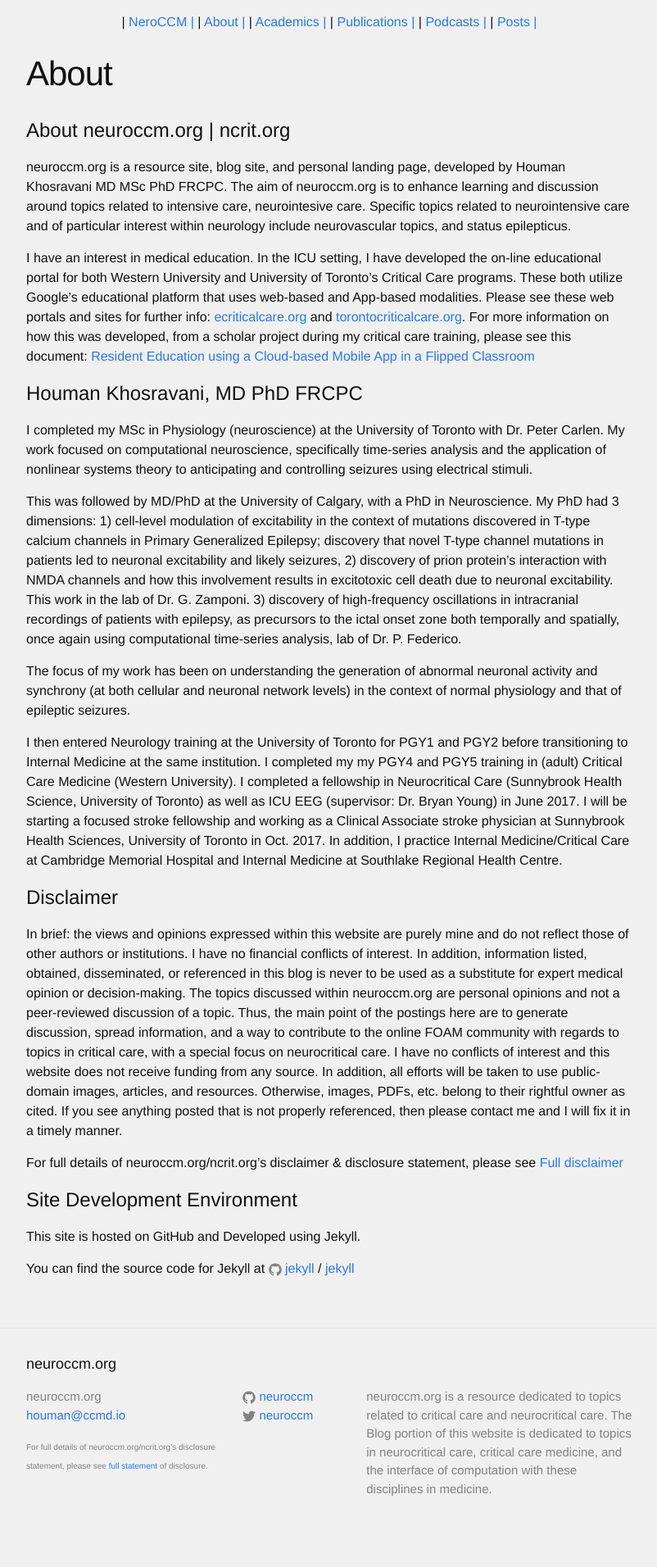
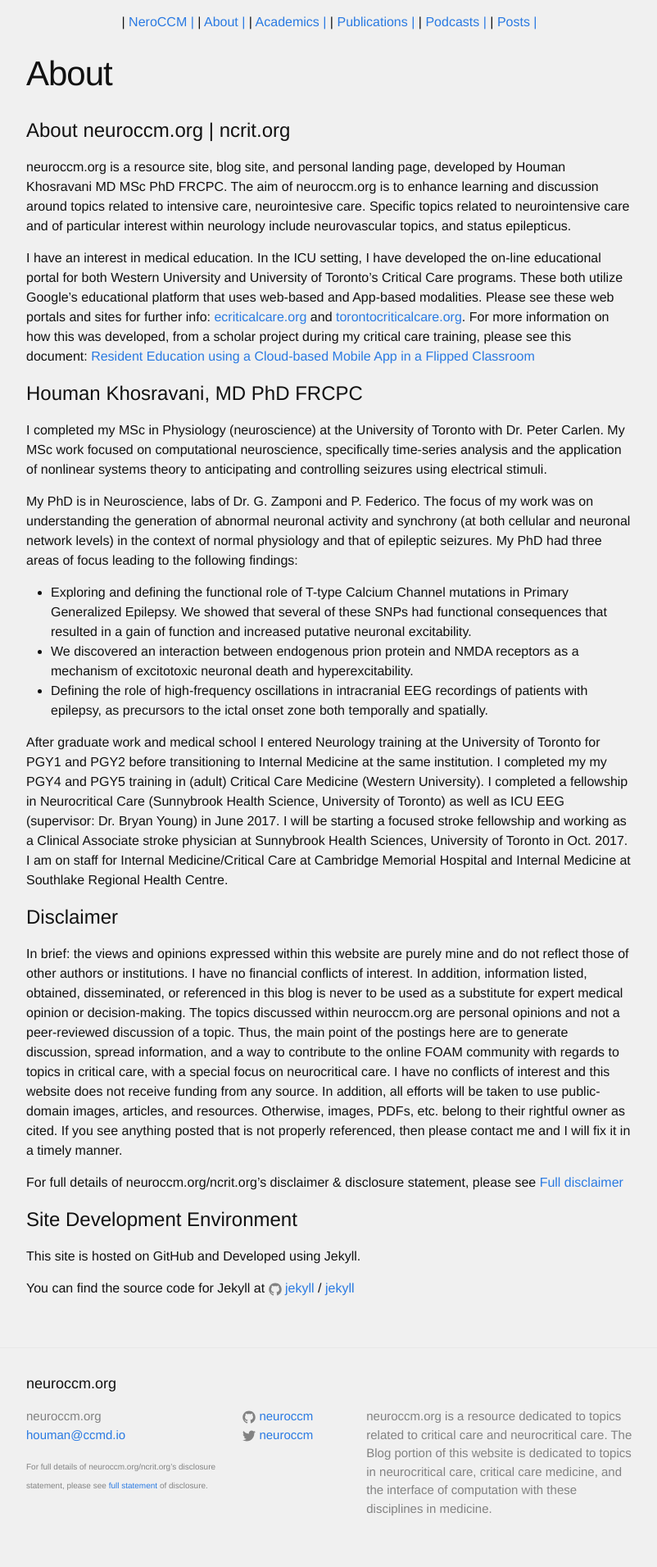
Before and after one commit to neuroccm/neuroccm.github.io, a Jekyll site: the page built from about.md, in a window 1280 px wide. Shown: the whole page at 82% size, without its empty margins (238-1040 px from the left). Built offline with Jekyll 4.4.1, drawn with Linux system fonts in a browser that asks for light colours; comment, search, counter and statistics services are not loaded; before the commit the page ends 1888 px from its top, so only the background shows below that.

Commit message:
revision of website 23
revision of website 23

```diff
--- a/about.md
+++ b/about.md
@@ -12,13 +12,14 @@
 
 # Houman Khosravani, MD PhD FRCPC #
 
-I completed my MSc in Physiology (neuroscience) at the University of Toronto with Dr. Peter Carlen. My work focused on computational neuroscience, specifically time-series analysis and the application of nonlinear systems theory to anticipating and controlling seizures using electrical stimuli.
+I completed my MSc in Physiology (neuroscience) at the University of Toronto with Dr. Peter Carlen. My MSc work focused on computational neuroscience, specifically time-series analysis and the application of nonlinear systems theory to anticipating and controlling seizures using electrical stimuli.
 
-This was followed by MD/PhD  at the University of Calgary, with a PhD in Neuroscience. My PhD had 3 dimensions: 1) cell-level modulation of excitability in the context of mutations discovered in T-type calcium channels in Primary Generalized Epilepsy; discovery that novel T-type channel mutations in patients led to neuronal excitability and likely seizures, 2) discovery of prion protein's interaction with NMDA channels and how this involvement results in excitotoxic cell death due to neuronal excitability. This work in the lab of Dr. G. Zamponi. 3) discovery of high-frequency oscillations in intracranial recordings of patients with epilepsy, as precursors to the ictal onset zone both temporally and spatially, once again using computational time-series analysis, lab of Dr. P. Federico.
+My PhD is in Neuroscience, labs of Dr. G. Zamponi and P. Federico. The focus of my work was on understanding the generation of abnormal neuronal activity and synchrony (at both cellular and neuronal network levels) in the context of normal physiology and that of epileptic seizures. My PhD had three areas of focus leading to the following findings:
+* Exploring and defining the functional role of T-type Calcium Channel mutations in Primary Generalized Epilepsy. We showed that several of these SNPs had functional consequences that resulted in a gain of function and increased putative neuronal excitability.
+* We discovered an interaction between endogenous prion protein and NMDA receptors as a mechanism of excitotoxic neuronal death and hyperexcitability.
+* Defining the role of high-frequency oscillations in intracranial EEG recordings of patients with epilepsy, as precursors to the ictal onset zone both temporally and spatially.
 
-The focus of my work has been on understanding the generation of abnormal neuronal activity and synchrony (at both cellular and neuronal network levels) in the context of normal physiology and that of epileptic seizures.
-
-I then entered Neurology training at the University of Toronto for PGY1 and PGY2 before transitioning to Internal Medicine at the same institution. I completed my my PGY4 and PGY5 training in (adult) Critical Care Medicine (Western University). I completed a fellowship in Neurocritical Care (Sunnybrook Health Science, University of Toronto) as well as ICU EEG (supervisor: Dr. Bryan Young) in June 2017. I will be starting a focused stroke fellowship and working as a Clinical Associate stroke physician at Sunnybrook Health Sciences, University of Toronto in Oct. 2017. In addition, I practice Internal Medicine/Critical Care at Cambridge Memorial Hospital and Internal Medicine at Southlake Regional Health Centre.
+After graduate work and medical school I entered Neurology training at the University of Toronto for PGY1 and PGY2 before transitioning to Internal Medicine at the same institution. I completed my my PGY4 and PGY5 training in (adult) Critical Care Medicine (Western University). I completed a fellowship in Neurocritical Care (Sunnybrook Health Science, University of Toronto) as well as ICU EEG (supervisor: Dr. Bryan Young) in June 2017. I will be starting a focused stroke fellowship and working as a Clinical Associate stroke physician at Sunnybrook Health Sciences, University of Toronto in Oct. 2017. I am on staff for Internal Medicine/Critical Care at Cambridge Memorial Hospital and Internal Medicine at Southlake Regional Health Centre.
 
 <script src="//platform.linkedin.com/in.js" type="text/javascript"></script>
 <script type="IN/MemberProfile" data-id="https://www.linkedin.com/in/houman-khosravani-4a1a949a" data-format="inline" data-related="false"></script>
```
Also changed, not shown: 12 other files.
